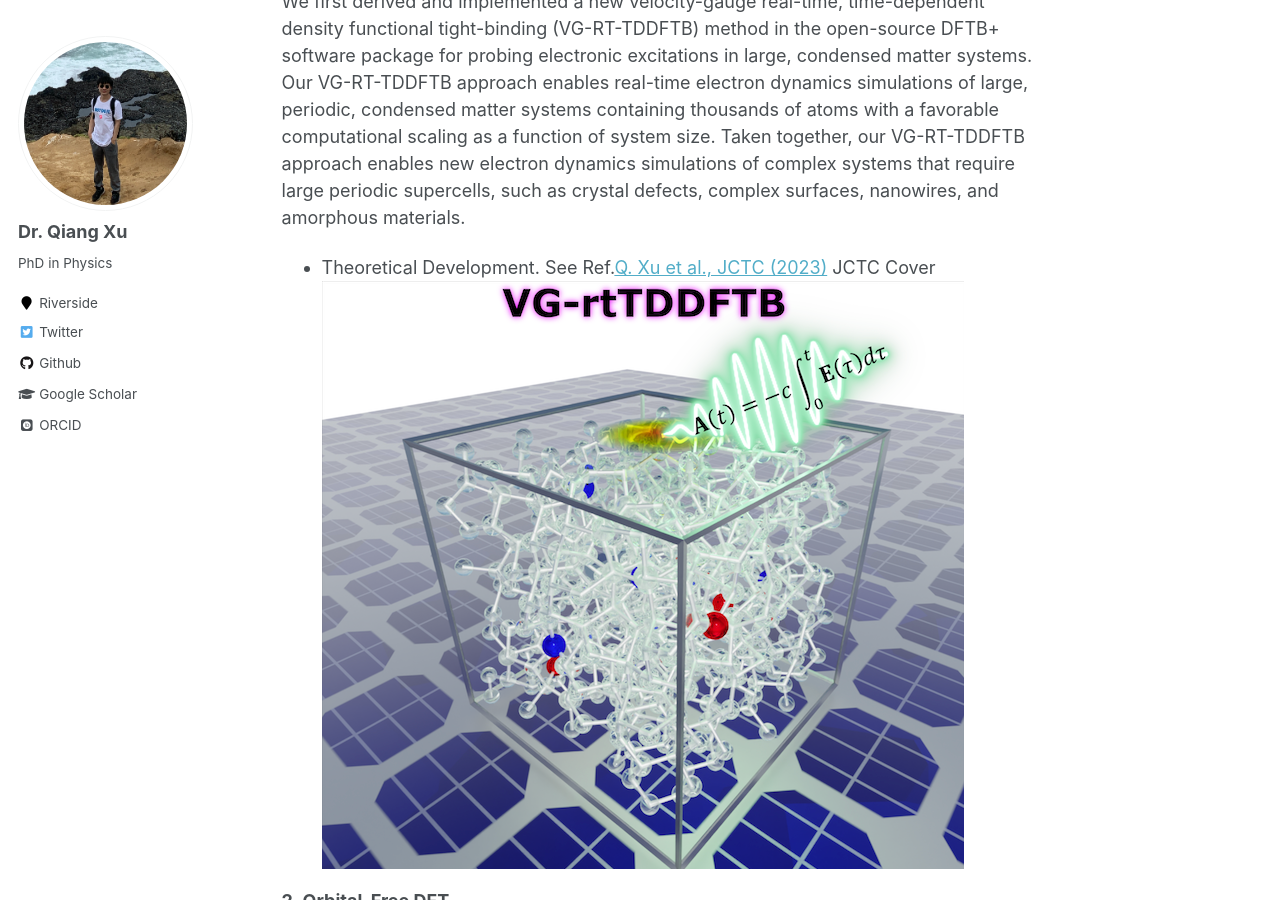
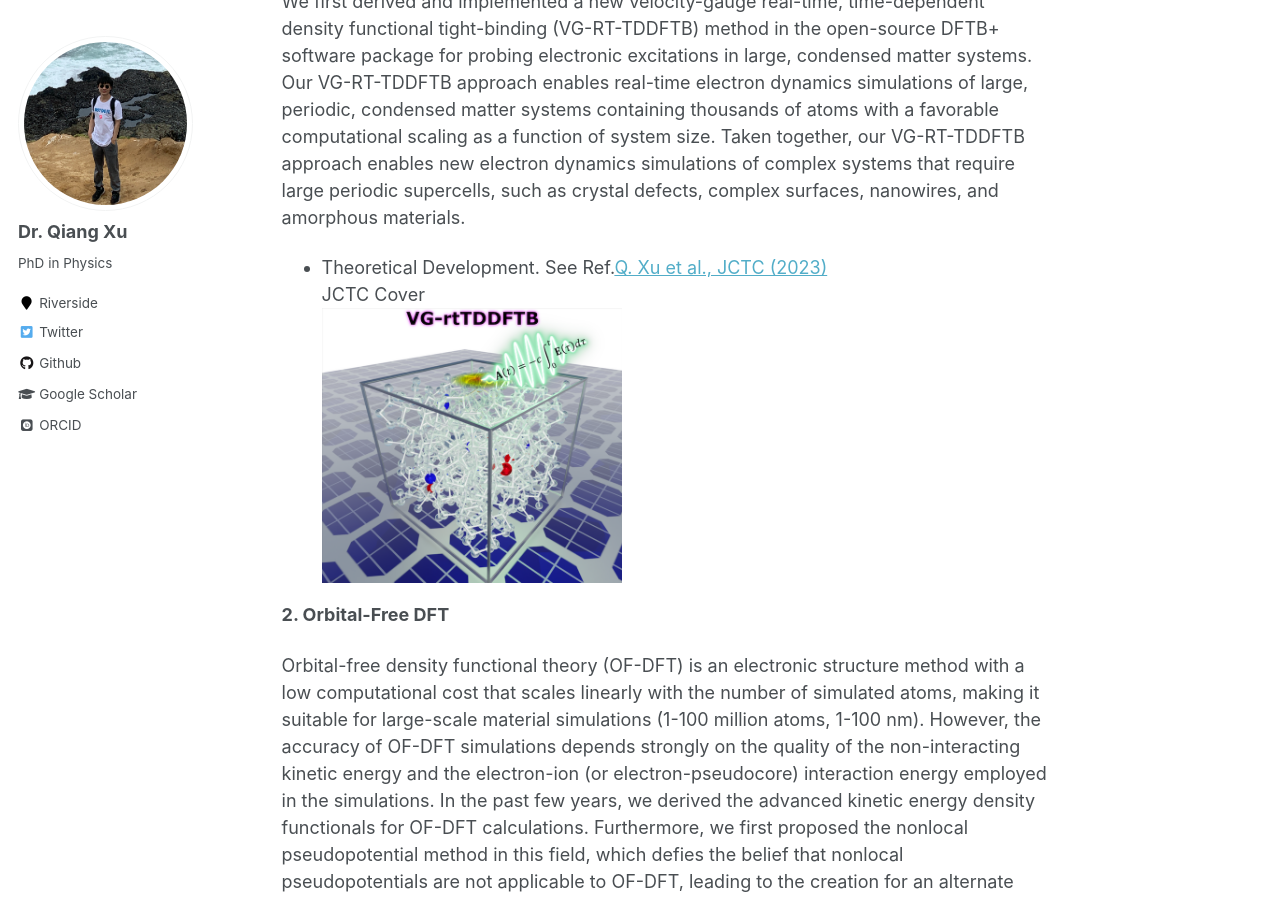
Before and after one commit to xqjlu/xqjlu.github.io, a Jekyll site: the page built from _pages/research.md, in a window 1280 px wide and 900 px high, scrolled down 327 px. Built offline with Jekyll 4.4.1, drawn with Linux system fonts in a browser that asks for light colours; some web fonts are replaced.

Commit message:
jctc cover size

```diff
--- a/_pages/research.md
+++ b/_pages/research.md
@@ -13,7 +13,7 @@ In short, I am committed to developing fast and accurate computational theories
 
 We first derived and implemented a new velocity-gauge real-time, time-dependent density functional tight-binding (VG-RT-TDDFTB) method in the open-source DFTB+ software package for probing electronic excitations in large, condensed matter systems. Our VG-RT-TDDFTB approach enables real-time electron dynamics simulations of large, periodic, condensed matter systems containing thousands of atoms with a favorable computational scaling as a function of system size. Taken together, our VG-RT-TDDFTB approach enables new electron dynamics simulations of complex systems that require large periodic supercells, such as crystal defects, complex surfaces, nanowires, and amorphous materials.
 * Theoretical Development. See Ref.[Q. Xu et al., JCTC (2023)](https://doi.org/10.48550/arXiv.2308.09782)
-JCTC Cover<br/><img src='/images/dftb.png'>
+JCTC Cover<br/><img src='/images/dftb.png' width="300" height="300" >
 
 **2. Orbital-Free DFT**
 
```
